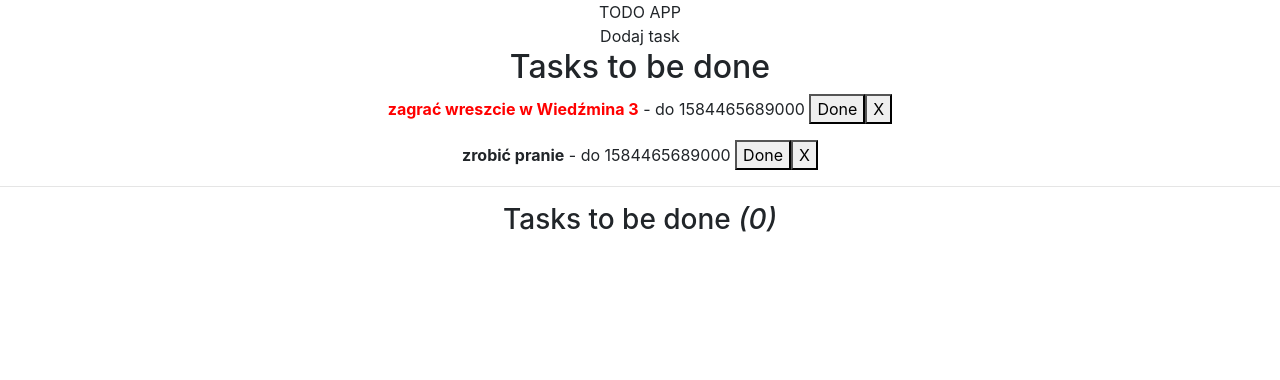
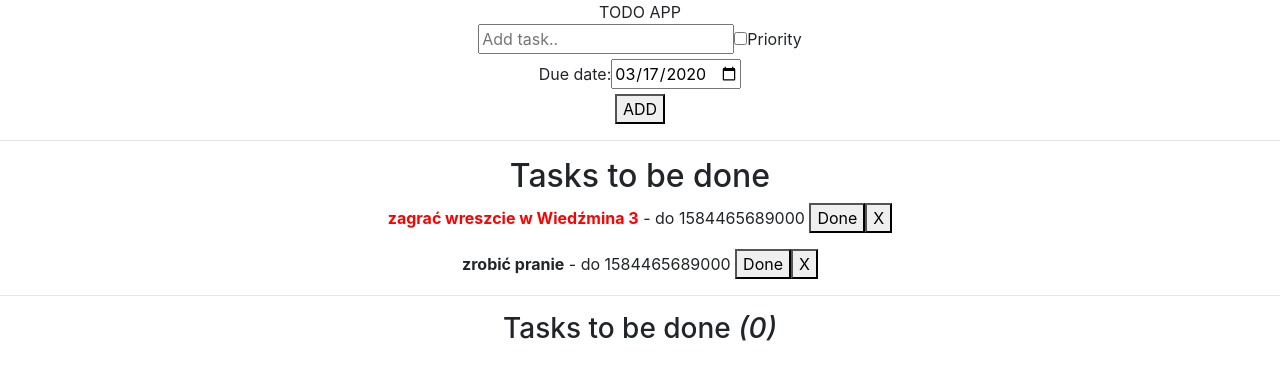
Before and after one commit to AniaSniadek/to-do-app, a React (Create React App) app: page / in a window 1280 px wide. Shown: the top 380 px of the page. Built offline with nearby package versions, Linux system fonts and the light colour scheme.

Commit message:
add task

```diff
--- a/src/components/AddTask.js
+++ b/src/components/AddTask.js
@@ -1,11 +1,80 @@
 import React, { Component } from 'react';
 
 class AddTask extends Component {
-    state = {}
+    minDate = new Date().toISOString().slice(0, 10)
+
+    state = {
+        text: '',
+        checked: false,
+        date: this.minDate
+    }
+
+    handleTextChange = (e) => {
+        this.setState({
+            text: e.target.value
+        })
+    }
+
+    handleCheckboxChange = (e) => {
+        this.setState({
+            checked: e.target.checked
+        })
+    }
+
+    handleDateChange = (e) => {
+        this.setState({
+            date: e.target.value
+        })
+    }
+
+    handleClick = () => {
+        const { text, date, checked } = this.state
+
+        if (text.length > 2) {
+            const click = this.props.click(text, date, checked)
+
+            if (click) {
+                this.setState({
+                    text: '',
+                    checked: false,
+                    date: this.minDate
+                })
+            }
+        } else {
+            alert('Task name is to short!!!')
+        }
+    }
 
     render() {
+        let maxDate = Number(this.minDate.slice(0, 4)) + 1
+        maxDate = maxDate + '-12-31'
+
         return (
-            <div>Dodaj task</div>
+            <div className='form'>
+                <input
+                type="text"
+                placeholder="Add task.."
+                value={this.state.text}
+                onChange={this.handleTextChange} />
+                <input
+                type="checkbox"
+                checked={this.state.checked}
+                id="important"
+                onChange={this.handleCheckboxChange} />
+                <label htmlFor="important">Priority</label>
+                <br />
+                <label htmlFor="date">Due date: </label>
+                <input
+                type="date"
+                id="date"
+                value={this.state.date}
+                min={this.minDate}
+                max={maxDate}
+                onChange={this.handleDateChange} />
+                <br />
+                <button onClick={this.handleClick}>ADD</button>
+                <hr />
+            </div>
         );
     }
 }
```
